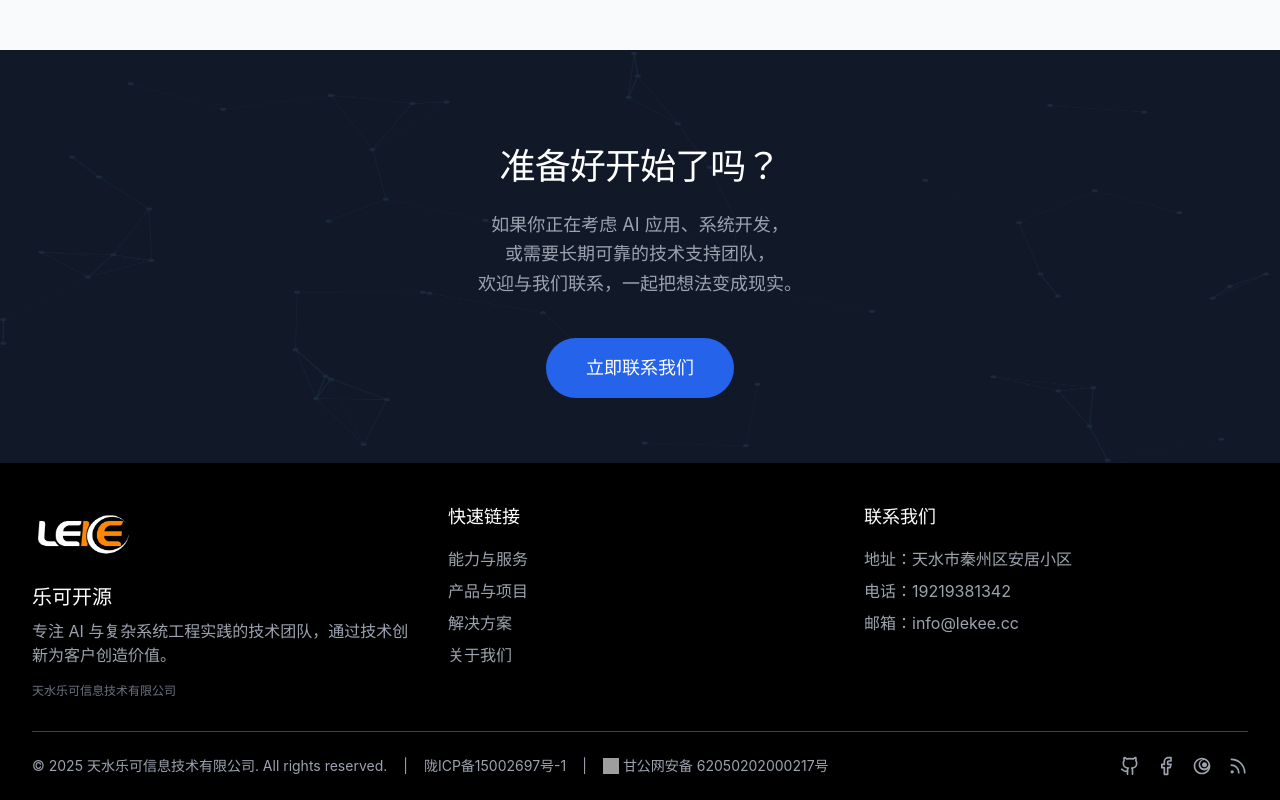
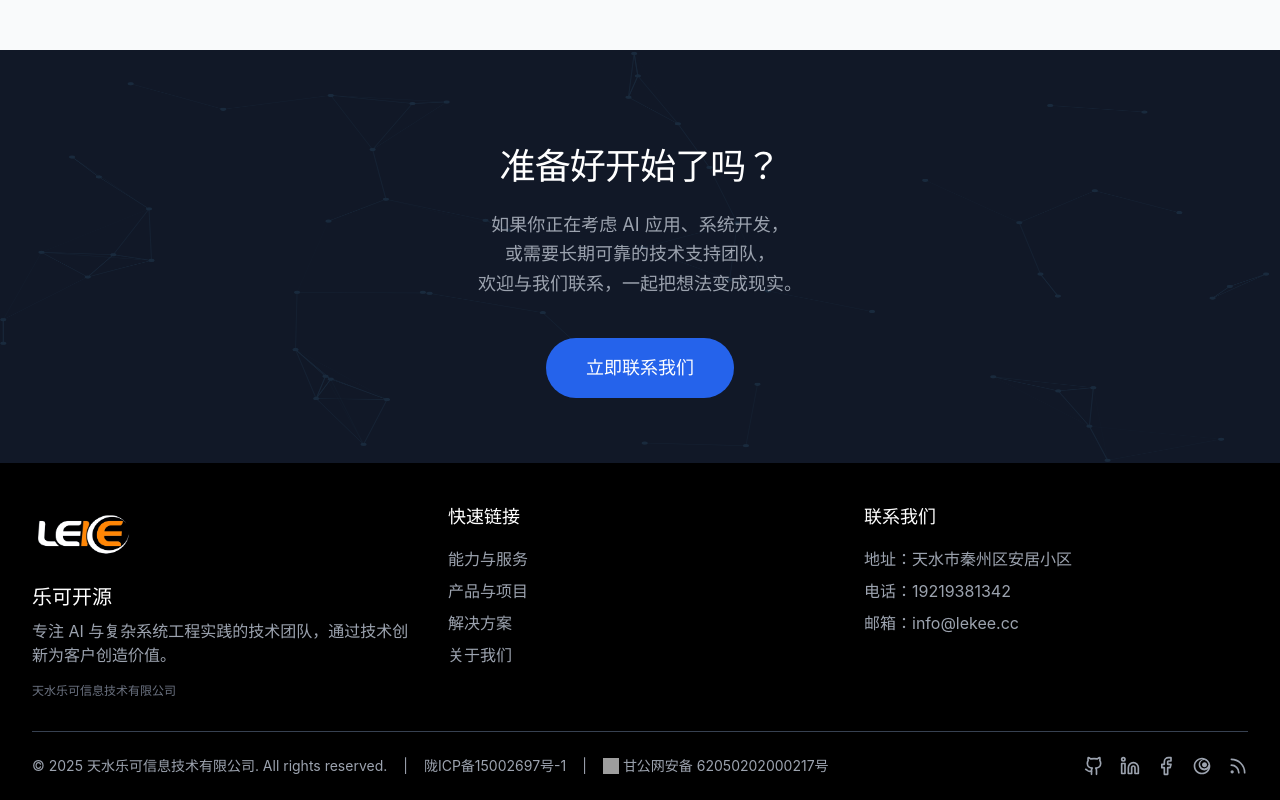
Before and after one commit to lekeopen/lekee-official-site, a React (Vite) app: page / in a window 1280 px wide. Shown: the part 2431-3231 px from the top of the page. Built offline with nearby package versions, Linux system fonts and the light colour scheme; grey boxes are pictures that could not be loaded.

Commit message:
fix: actually insert linkedin link into footer jsx

```diff
--- a/src/components/layout/Footer.tsx
+++ b/src/components/layout/Footer.tsx
@@ -79,6 +79,9 @@ const Footer: React.FC = () => {
             <a href="https://github.com/lekeopen" target="_blank" rel="noopener noreferrer" className="text-gray-400 hover:text-white transition-colors" aria-label="GitHub">
               <Github size={20} />
             </a>
+            <a href="https://www.linkedin.com/company/%E5%A4%A9%E6%B0%B4%E4%B9%90%E5%8F%AF%E4%BF%A1%E6%81%AF%E6%8A%80%E6%9C%AF%E6%9C%89%E9%99%90%E5%85%AC%E5%8F%B8/" target="_blank" rel="noopener noreferrer" className="text-gray-400 hover:text-white transition-colors" aria-label="LinkedIn">
+              <Linkedin size={20} />
+            </a>
             <a href="https://www.facebook.com/lekeopen/" target="_blank" rel="noopener noreferrer" className="text-gray-400 hover:text-white transition-colors" aria-label="Facebook">
               <Facebook size={20} />
             </a>
```
